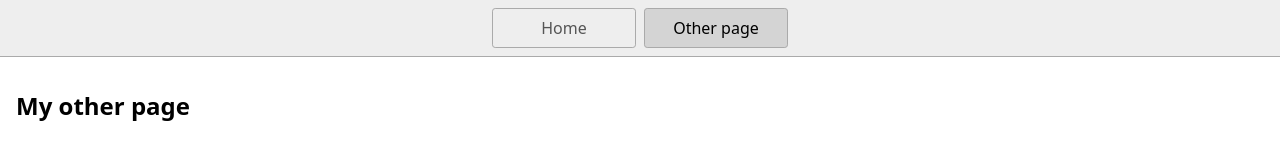
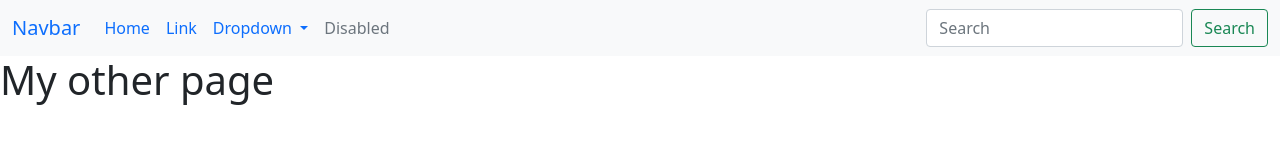
Before and after one commit to Mattyt409/MT-Level-3, a plain HTML site: page page2.html in a window 1280 px wide. Drawn offline with nearby package versions, Linux system fonts and the light colour scheme.

Commit message:
2 files modified

```diff
--- a/page2.html
+++ b/page2.html
@@ -4,13 +4,47 @@
     <title>Other page</title>
     <meta charset="UTF-8" />
     <meta name="viewport" content="width=device-width" />
-    <link rel="stylesheet" href="styles.css" />
-    <script type="module" src="script.js"></script>
+    <link href="https://cdn.jsdelivr.net/npm/bootstrap@5.0.2/dist/css/bootstrap.min.css" rel="stylesheet" integrity="sha384-EVSTQN3/azprG1Anm3QDgpJLIm9Nao0Yz1ztcQTwFspd3yD65VohhpuuCOmLASjC" crossorigin="anonymous">
+    <!-- JavaScript Bundle with Popper -->
+    <script src="https://cdn.jsdelivr.net/npm/bootstrap@5.2.1/dist/js/bootstrap.bundle.min.js" integrity="sha384-u1OknCvxWvY5kfmNBILK2hRnQC3Pr17a+RTT6rIHI7NnikvbZlHgTPOOmMi466C8" crossorigin="anonymous"></script>
   </head>
   <body>
-    <nav>
-      <a href="/">Home</a>
-      <a href="/page2.html" aria-current="page">Other page</a>
+  <nav class="navbar navbar-expand-lg bg-light">
+  <div class="container-fluid">
+    <a class="navbar-brand" href="#">Navbar</a>
+    <button class="navbar-toggler" type="button" data-bs-toggle="collapse" data-bs-target="#navbarSupportedContent" aria-controls="navbarSupportedContent" aria-expanded="false" aria-label="Toggle navigation">
+      <span class="navbar-toggler-icon"></span>
+    </button>
+    <div class="collapse navbar-collapse" id="navbarSupportedContent">
+      <ul class="navbar-nav me-auto mb-2 mb-lg-0">
+        <li class="nav-item">
+          <a class="nav-link active" aria-current="page" href="#">Home</a>
+        </li>
+        <li class="nav-item">
+          <a class="nav-link" href="#">Link</a>
+        </li>
+        <li class="nav-item dropdown">
+          <a class="nav-link dropdown-toggle" href="#" role="button" data-bs-toggle="dropdown" aria-expanded="false">
+            Dropdown
+          </a>
+          <ul class="dropdown-menu">
+            <li><a class="dropdown-item" href="#">Action</a></li>
+            <li><a class="dropdown-item" href="#">Another action</a></li>
+            <li><hr class="dropdown-divider"></li>
+            <li><a class="dropdown-item" href="#">Something else here</a></li>
+          </ul>
+        </li>
+        <li class="nav-item">
+          <a class="nav-link disabled">Disabled</a>
+        </li>
+      </ul>
+      <form class="d-flex" role="search">
+        <input class="form-control me-2" type="search" placeholder="Search" aria-label="Search">
+        <button class="btn btn-outline-success" type="submit">Search</button>
+      </form>
+    </div>
+  </div>
+</nav>
     </nav>
     <main>
       <h1>My other page</h1>
```
Also changed, not shown: index.html (+1 -1 lines).
